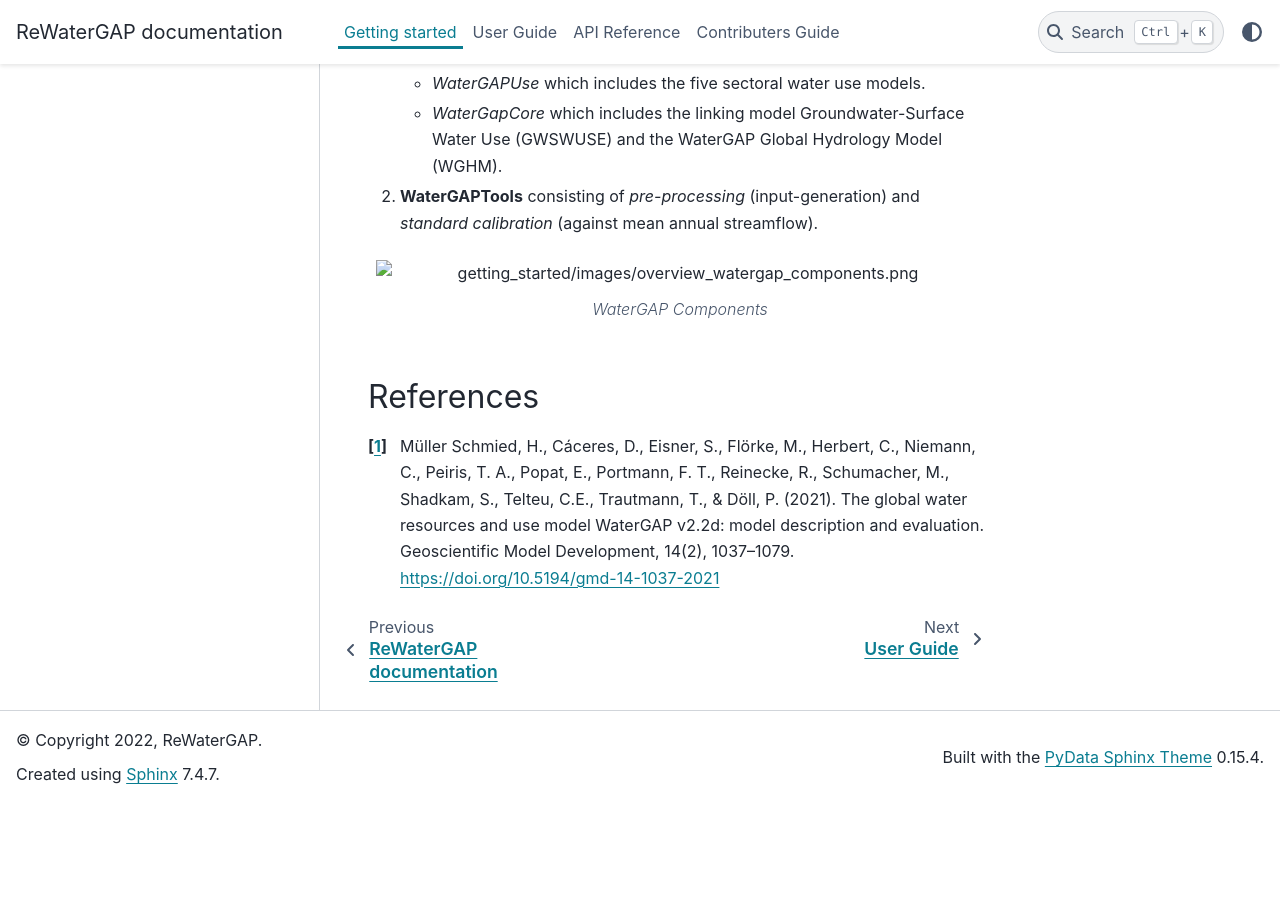
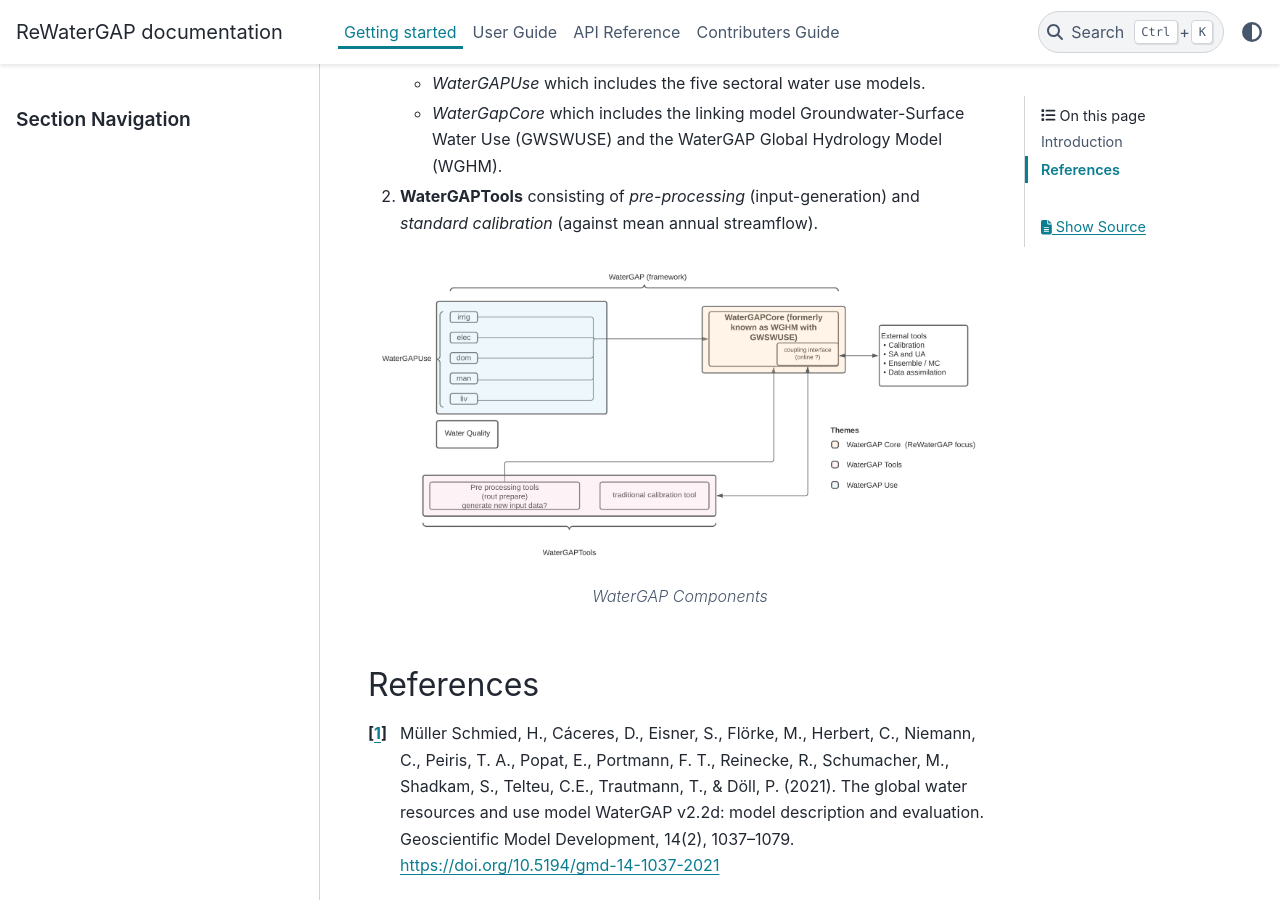
Before and after one commit to HydrologyFrankfurt/ReWaterGAP, a Sphinx documentation site: the page built from docs/getting_started/index.rst, in a window 1280 px wide and 900 px high, scrolled down 554 px. Built offline with Sphinx 7.4.7 and the PyData theme 0.15.4, drawn with Linux system fonts in a browser that asks for light colours; before the commit the page ends 1357 px from its top, so only the background shows below that.

Commit message:
Update index.rst

```diff
--- a/docs/getting_started/index.rst
+++ b/docs/getting_started/index.rst
@@ -23,7 +23,7 @@
 
 #. **WaterGAPTools** consisting of *pre-processing* (input-generation) and *standard calibration* (against mean annual streamflow).
 
-.. figure:: ./images/overview_watergap_components.png
+.. figure:: ../images/overview_watergap_components.png
    :align: center
 
    *WaterGAP Components*
```
